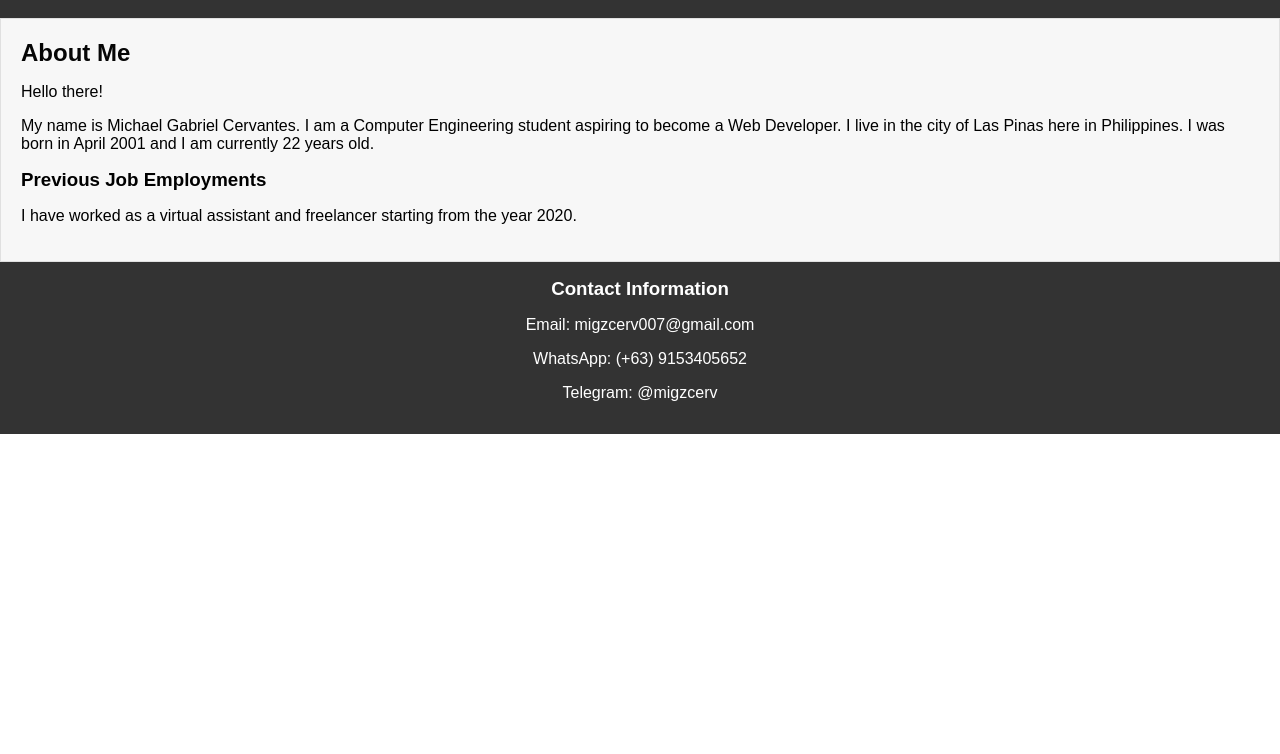
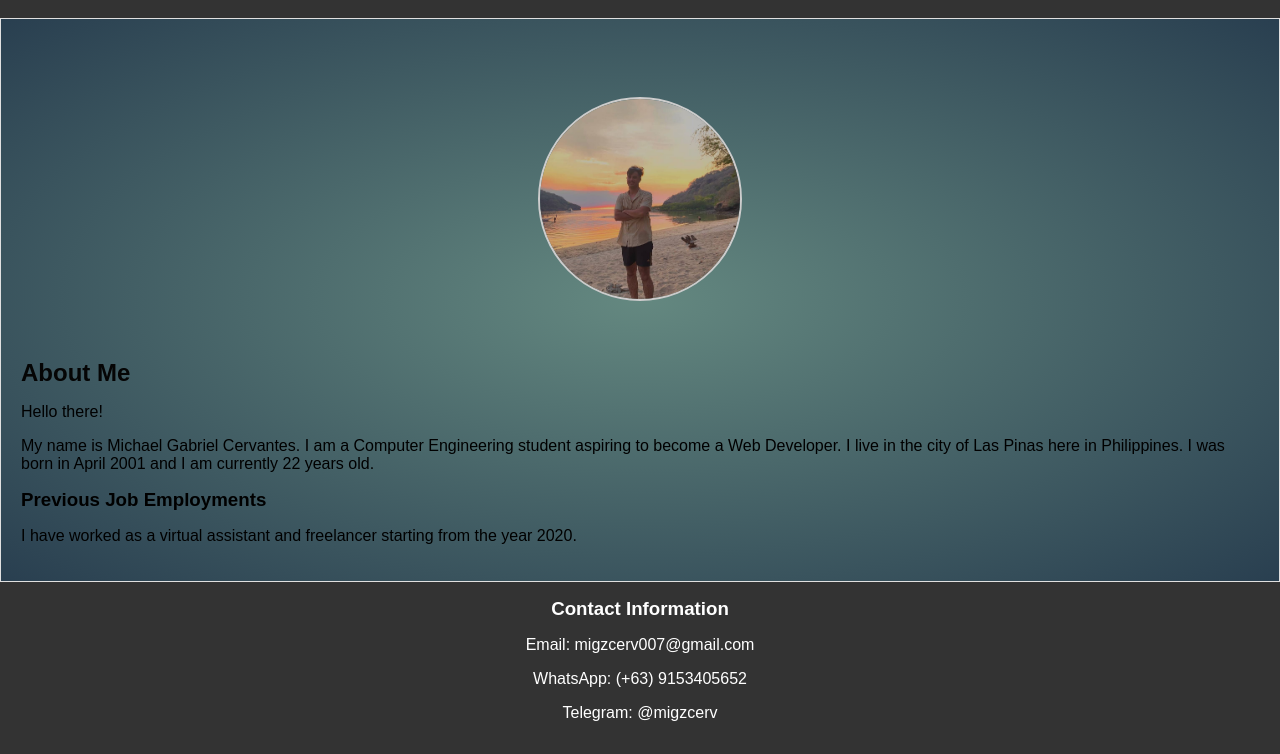
Before and after one commit to migzcervvv/Cervantes-Portfolio, a plain HTML site: page index.html in a window 1280 px wide. Both pictures are taken after a click on the link "About Me". Shown: the part 99-853 px from the top of the page. Before the commit the page ends 800 px from the top, so only its background shows below. Drawn offline with Linux system fonts and the light colour scheme.

Commit message:
Added picture and fade transition

```diff
--- a/Styles.css
+++ b/Styles.css
@@ -3,6 +3,7 @@ body, h1, h2, h3, ul, li {
     margin: 0;
     padding: 0;
 }
+
 body {
     font-family: Arial, sans-serif;
 }
@@ -42,23 +43,55 @@ nav ul li a:hover {
 
 /* Section styles */
 section {
-    display: none;
+    background-color: #b7ecf0;
+    background: radial-gradient(#648880, #293f50);
+    font-family: Arial, sans-serif;
+    opacity: 0;
+    transition: opacity 1s ease-in-out;
     padding: 2rem;
+    display: none; /* All sections are hidden by default */
+}
+
+.fade-in {
+    opacity: 1;
 }
 
 #about {
-    display: block; /* Show only the about section initially */
-}
-
-#about {
+    display: block; /* Only the "About Me" section is displayed by default */
+    opacity: 1;
     background-color: #f7f7f7;  /* Light gray background */
     border: 1px solid #e0e0e0;  /* Light gray border */
     padding: 20px;
 }
+
 #about h2 {
     font-size: 24px;
     color: #050505;
     margin-bottom: 15px;
+}
+
+/* Container and Image styles */
+.container {
+    display: flex; /* Use flexbox for centering */
+    justify-content: center; /* Center horizontally */
+    align-items: center; /* Center vertically */
+    height: 40vh; /* Set the container's height to the viewport height */
+}
+
+.image-border {
+    width: 200px; /* Initial width */
+    height: 200px; /* Initial height */
+    border: 2px solid #ccc;
+    border-radius: 50%;
+    transition: transform 0.3s; /* Add transition for smooth animation */
+}
+
+.image-border:hover {
+    transform: scale(1.2); /* Enlarge the image on hover */
+}
+
+.enlarge-on-hover {
+    margin: 50px 100px; /* Add margin for spacing */
 }
 
 /* Autotyping and typing text styles */
@@ -70,14 +103,6 @@ section {
     margin: 10px 0;
 }
 
-.autotyping > span,
-.typing_text {
-    font-style: italic;  /* Making the animated text italic */
-    color: #FFDC00;
-    font-size: 1.2em;
-    font-weight: 700;
-}
-
 /* Footer styles */
 footer {
     background-color: #333;
--- a/index.html
+++ b/index.html
@@ -7,7 +7,6 @@
     <title>Miggz Cervantes - Portfolio</title>
         <script>
             window.onload = function() {
-
                 // Navigation code
                 let sections = document.querySelectorAll("section");
                 let navLinks = document.querySelectorAll("nav ul li a");
@@ -15,14 +14,31 @@
                 navLinks.forEach((link) => {
                     link.addEventListener("click", (e) => {
                         e.preventDefault();
+
+                        let targetSectionId = link.getAttribute("href").substring(1);
+
+                        if (document.getElementById(targetSectionId).classList.contains("fade-in")) {
+                            // If the target section is already visible, just return
+                            return;
+                        }
+
+                        // Hide all sections immediately
                         sections.forEach((section) => {
-                        section.style.display = "none";
+                            section.classList.remove("fade-in");
+                            section.style.display = 'none'; // hide them immediately
                         });
-                    document.querySelector(link.getAttribute("href")).style.display = "block";
+
+                        // Show the target section with a fade-in effect
+                        let targetSection = document.getElementById(targetSectionId);
+                        targetSection.style.display = 'block'; // show it immediately
+                        setTimeout(() => {
+                            targetSection.classList.add("fade-in"); // add the fade-in effect
+                        }, 10); // a very short delay to ensure the display change takes effect first
                     });
                 });
             }
         </script>
+
 </head>
 <body>
     <header>
@@ -38,6 +54,9 @@
     </header>
 
     <section id="about">
+        <div class="container">
+            <img src="Images/Miggz.jpg" alt="Image of Miggz" class="image-border enlarge-on-hover">
+        </div>
         <h2>About Me</h2>
         <p>Hello there!</p>
         <p>
@@ -47,6 +66,7 @@
         <p></p>
         <h3>Previous Job Employments</h3>
         <p>I have worked as a virtual assistant and freelancer starting from the year 2020.</p>
+
     </section>
 
     <section id="reel">
@@ -66,7 +86,7 @@
         <p>Programs</p>
         <!-- Add your programming projects here -->
     </section>
-
+</body>
     <footer>
         <div class="Contact_Information">
             <h3>Contact Information</h3>
@@ -75,5 +95,4 @@
             <p>Telegram: @migzcerv</p>
         </div>
     </footer>
-</body>
 </html>
```
Also changed, not shown: Images/Miggz.jpg (added). Lines whose indentation alone changed are shown as unchanged.
